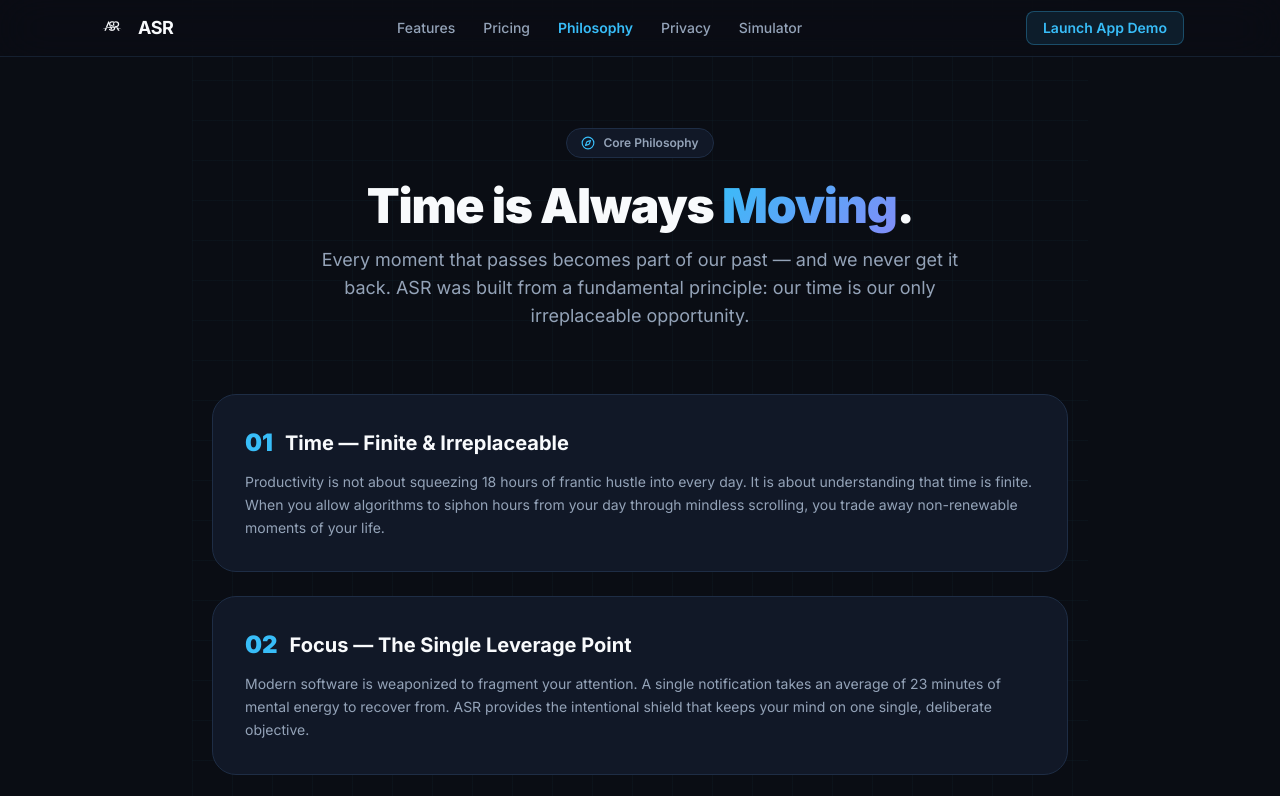
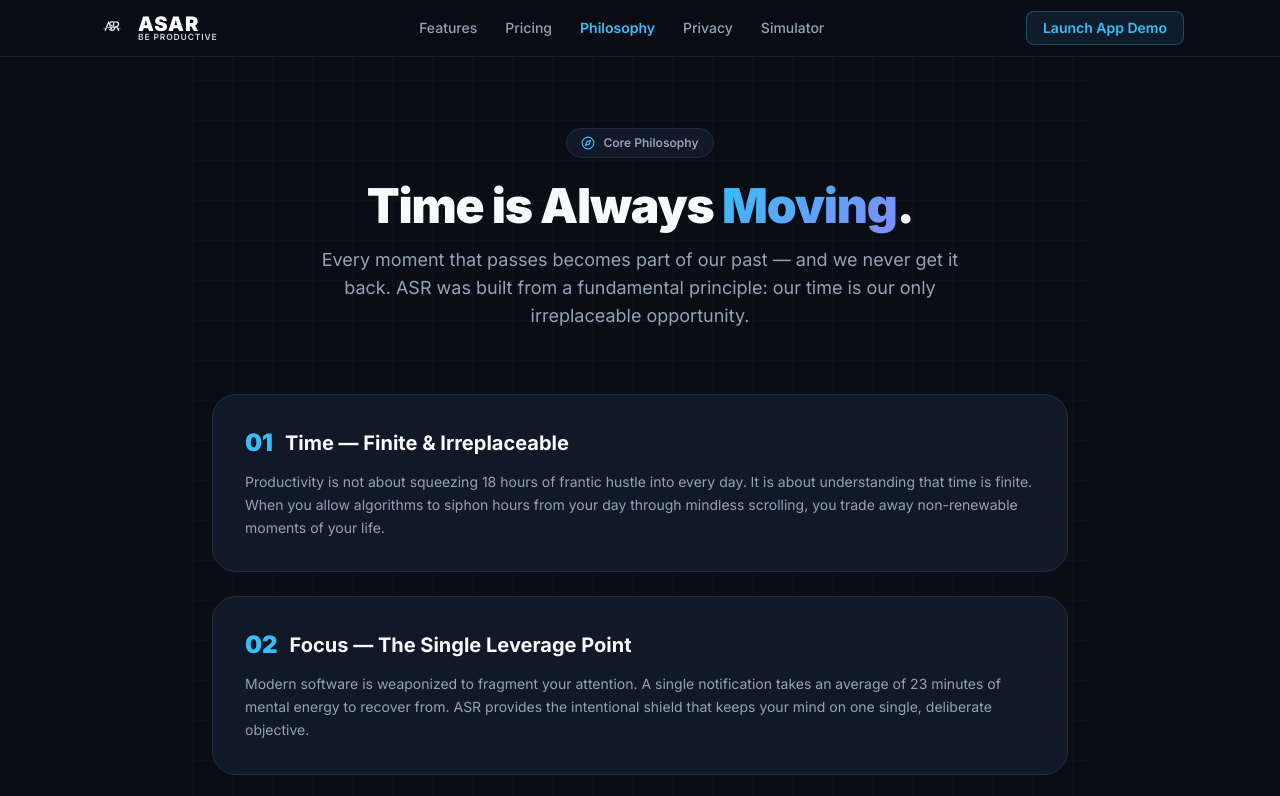
Before and after one commit to khalidabdullahh/AegisFocus, a plain HTML site: page about.html in a window 1280 px wide. Shown: the top 796 px of the page. Drawn offline with nearby package versions, Linux system fonts and the light colour scheme.

Commit message:
feat(brand): update navbar to match ASAR Be Productive lockup design with ASR monogram glyph

```diff
--- a/about.html
+++ b/about.html
@@ -78,7 +78,10 @@ Features:
     <div class="max-w-6xl mx-auto px-5 sm:px-8 h-14 flex items-center justify-between">
         <a href="index.html" class="flex items-center gap-2.5">
             <img src="assets/asr_logo_transparent_white.png" alt="ASR Monogram" class="w-8 h-8 object-contain">
-            <span class="font-bold text-lg text-asr-text tracking-tight">ASR</span>
+            <div class="flex flex-col justify-center -space-y-0.5">
+                <span class="font-black text-xl text-white tracking-wider leading-none" style="font-family: 'Inter', system-ui, sans-serif;">ASAR</span>
+                <span class="text-[8.5px] font-semibold tracking-widest text-slate-300 uppercase leading-tight">Be Productive</span>
+            </div>
         </a>
 
         <nav class="hidden md:flex items-center gap-7 text-sm font-medium text-asr-muted">
```
Also changed, not shown: features.html (+4 -1 lines), index.html (+4 -1 lines), pricing.html (+4 -1 lines), privacy.html (+4 -1 lines).
